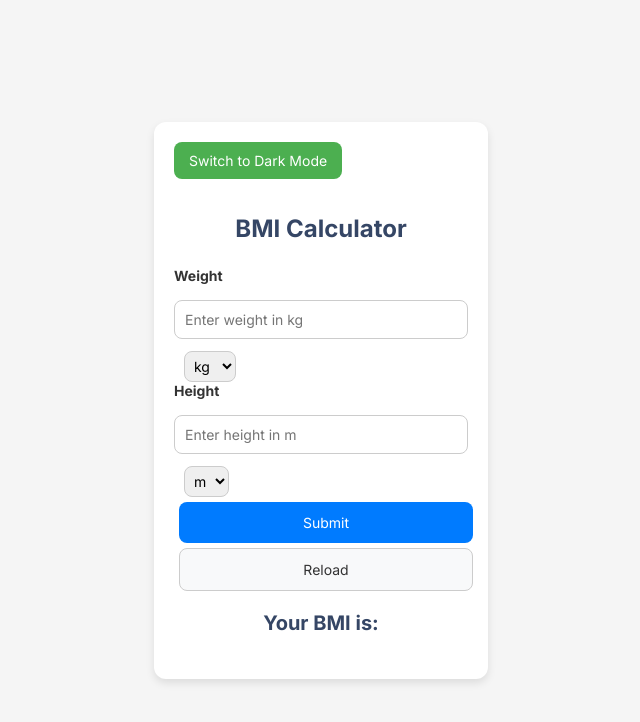
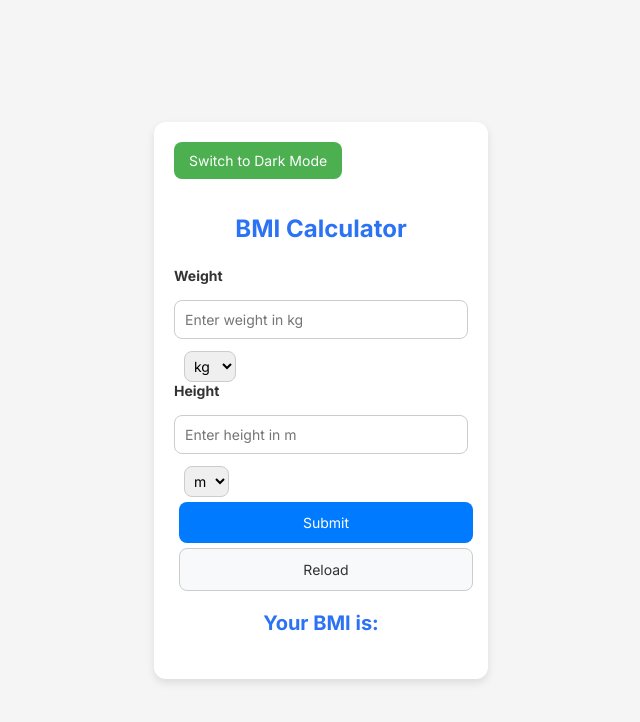
Before and after one commit to iiitl/bmi_calculator, a React (Create React App) app: page / in a window 1280 px wide. Shown: the top 722 px of the page, without its empty margins (319-959 px from the left). Built offline with nearby package versions, Linux system fonts and the light colour scheme.

Commit message:
Updated the text color

```diff
--- a/src/index.css
+++ b/src/index.css
@@ -56,7 +56,7 @@ input {
 .center {
   text-align: center;
   margin: 24px 0;
-  color: #354665;
+  color: #2b72f5;
 }
 .input_val
 {
```
